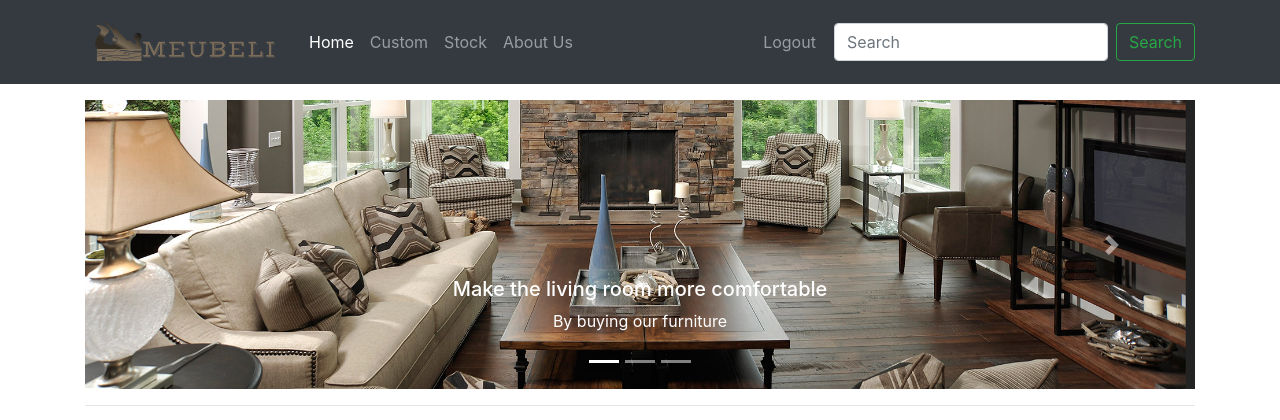
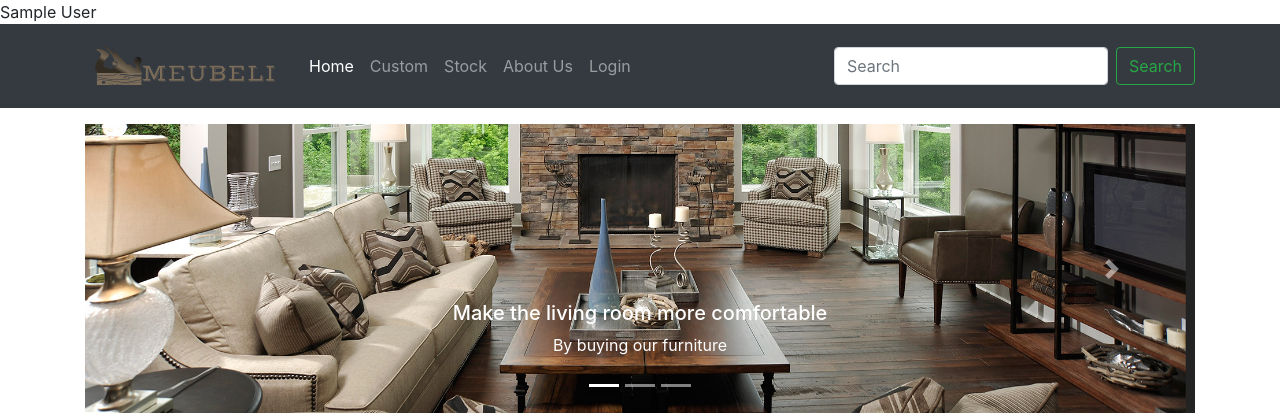
Before and after one commit to IMPAL-WDU-1819/tubes-impal-meubeli-com, a PHP site: page /index.php in a window 1280 px wide. Shown: the top 420 px of the page. Run offline with PHP 8.4, Linux system fonts and the light colour scheme; the visitor is signed in with stand-in values (Sample User, id 1).

```diff
--- a/Website Meubeli/index.php
+++ b/Website Meubeli/index.php
@@ -1,6 +1,10 @@
 <?php
 include('koneksi.php');
 include('proseslogin.php');
+
+
+
+echo login_nama();
 
 
 ?>
@@ -44,21 +48,7 @@ include('proseslogin.php');
             <li class="nav-item"> <a class="nav-link" href="#">Custom</a></li>
             <li class="nav-item"> <a class="nav-link" href="#">Stock</a></li>
             <li class="nav-item"> <a class="nav-link" href="#">About Us</a></li>
-          </ul>
-          <ul class="navbar-nav" style="padding-right: 10px; ">
-            <?php if (login_hak() == 'ADMIN' ) { ?>
-            <li class="nav-item" > <a class="nav-link" href="pageadmin.php">Page Admin</a></li>
-            <?php
-             } else if (login_hak() == 'REGULAR') {
-            ?>
-            <li class="nav-item" > <a class="nav-link" href="profile.php">Profile</a></li>
-            <?php } ?>
-            <?php if (login_check() == 0) {?>
-            <li class="nav-item" > <a class="nav-link" href="Login.php">Login</a></li>
-            <?php } ?>
-            <?php if (login_check() == 1) {?>
-            <li class="nav-item" > <a class="nav-link" href="proseslogout.php">Logout</a></li>
-            <?php } ?>
+            <li class="nav-item"> <a class="nav-link" href="Login.php">Login</a></li>
           </ul>
           <form class="form-inline my-2 my-lg-0">
             <input class="form-control mr-sm-2" type="search" placeholder="Search" aria-label="Search">
--- a/Website Meubeli/pageadmin.php
+++ b/Website Meubeli/pageadmin.php
@@ -76,8 +76,8 @@ include('koneksi.php');
           <td><?php echo $nama; ?></td>
           <td><?php echo $email; ?></td>
           <td><?php echo $hak; ?></td>
-          <td><button type="button" class="btn btn-danger"><a href="hapususer.php?username=<?php echo($uname);?>" style="text-decoration: none; color: white;">Hapus</a></button></td>
-          <td><button type="button" class="btn btn-warning"><a href="edituser.php?username=<?php echo($uname);?>" style="text-decoration: none; color: white;">Edit</a></button></td>
+          <td><button type="button" class="btn btn-danger">Hapus</button></td>
+          <td><button type="button" class="btn btn-warning">Edit</button></td>
         </tr>
       <?php } ?>
     </tbody>
--- a/Website Meubeli/proseslogin.php
+++ b/Website Meubeli/proseslogin.php
@@ -11,7 +11,7 @@ if (isset($_POST['login'])) {
 	$cek = mysqli_num_rows($view);
 
 	if ($cek >=1) {
-		if ($data = mysqli_fetch_array($view)) {
+		if ($data = mysqli_fetch_array($sql)) {
 
 			login_session();
 			$_SESSION['username'] = $uname;
@@ -22,8 +22,6 @@ if (isset($_POST['login'])) {
 		echo "<script>alert('Login Berhasil')</script>";
 		echo "<script>location.href='index.php'</script>";
 
-	}else{
-		echo "<script>alert('Login Gagal')</script>";
 	}
 }
 
@@ -55,3 +53,12 @@ function login_nama() {
 	if (login_check()) return $_SESSION['nama'];
 	return null;
 }
+
+function logout() {
+
+	if (isset($_GET['logout']) && login_check()) {
+		session_destroy();
+		return true;
+	}
+	return false;
+}
```
Also changed, not shown: Website Meubeli/category.php (+8 -4 lines).
